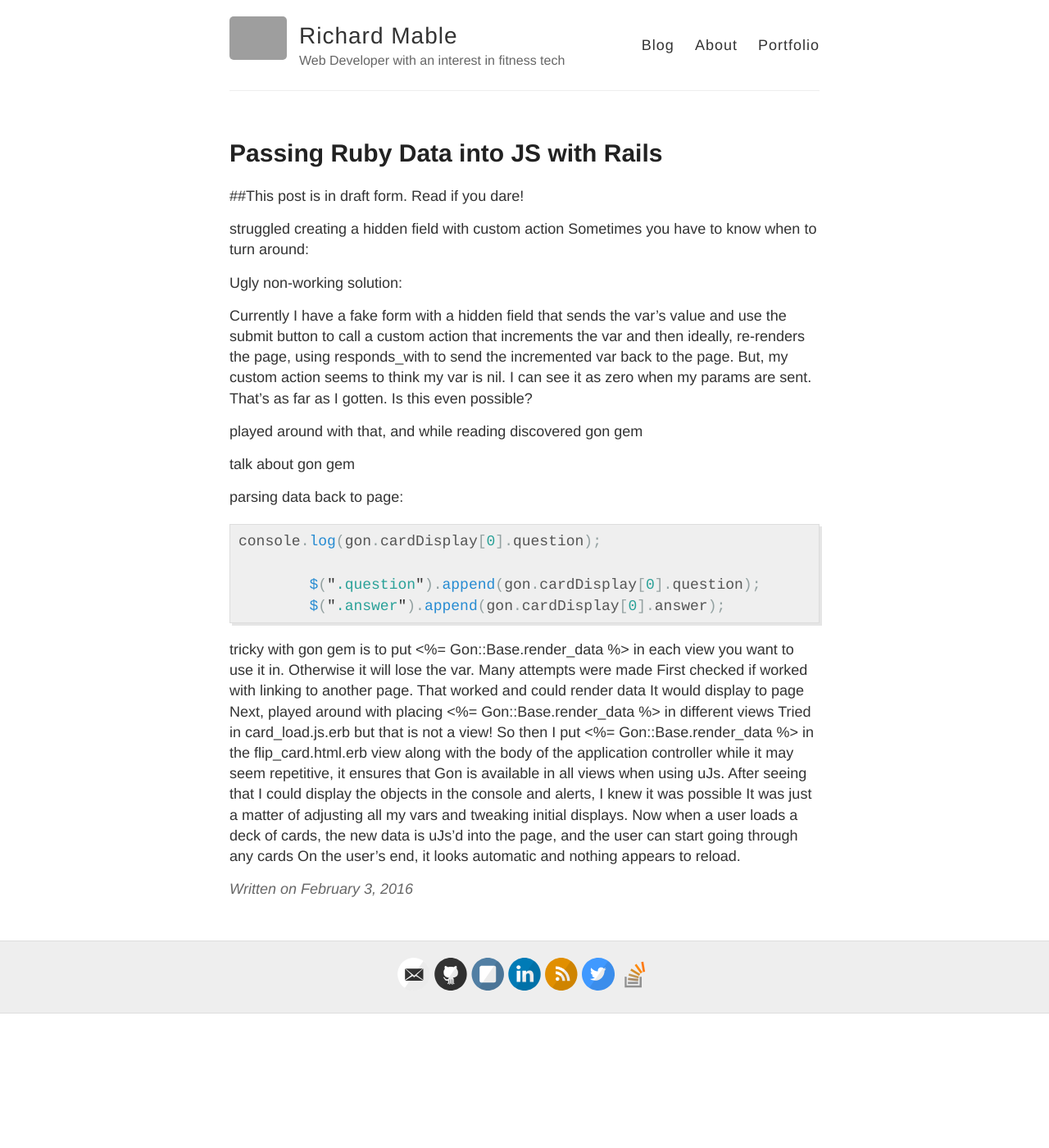
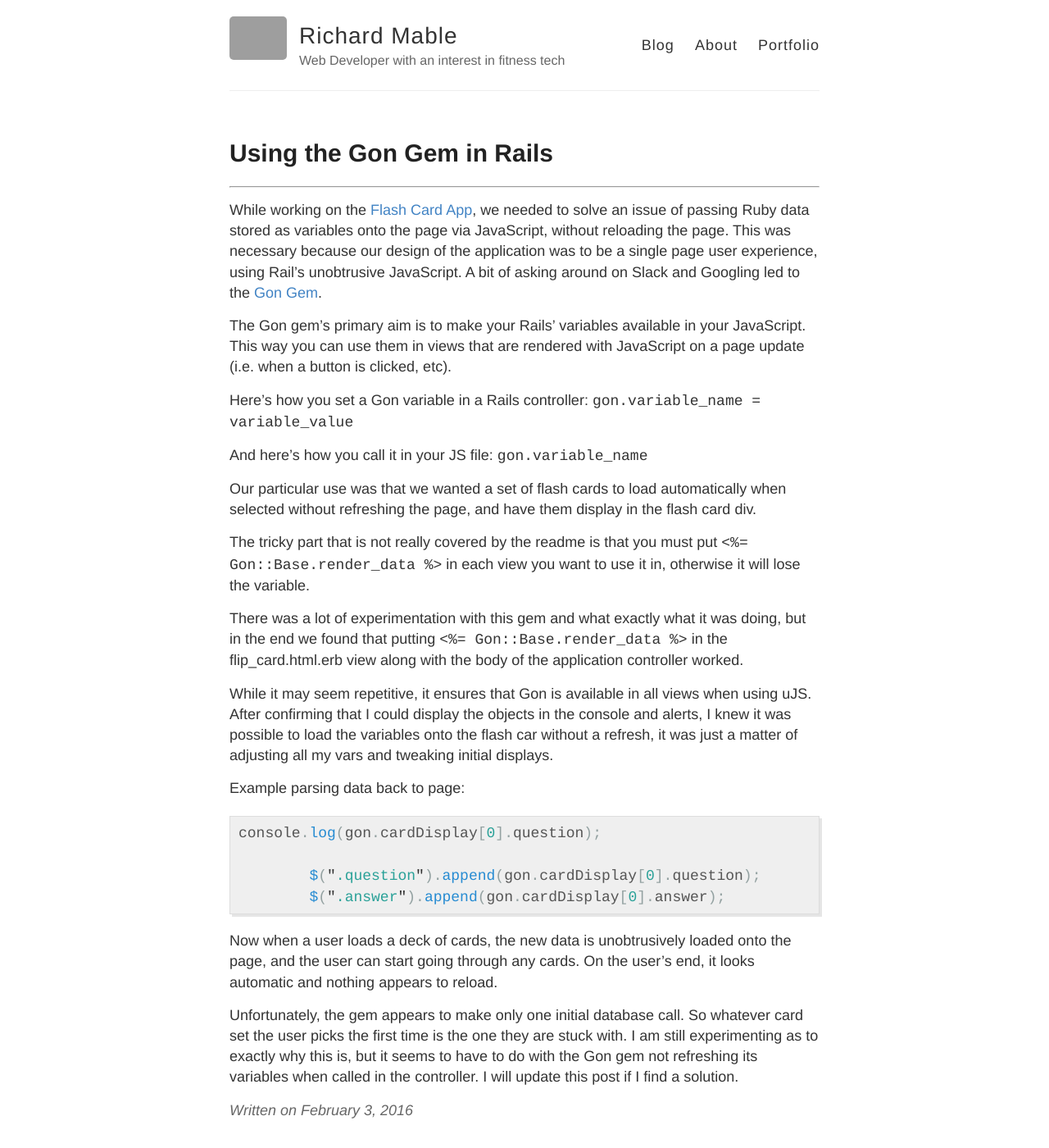
Before and after one commit to richardmable/richardmable.github.io, a Jekyll site: the page built from _posts/2016-02-03-Passing-Ruby-Data-To-JS-In-Rails.md, in a window 1280 px wide and 1400 px high. Shown: the whole window at 82% size. Built offline with Jekyll 4.4.1, drawn with Linux system fonts in a browser that asks for light colours; comment, search, counter and statistics services are not loaded; grey boxes are pictures that could not be loaded.

Commit message:
published gon gem post

```diff
--- a/_posts/2016-02-03-Passing-Ruby-Data-To-JS-In-Rails.md
+++ b/_posts/2016-02-03-Passing-Ruby-Data-To-JS-In-Rails.md
@@ -1,23 +1,26 @@
 ---
 layout: post
-title: Passing Ruby Data into JS with Rails
+title: Using the Gon Gem in Rails
 ---
 
-##This post is in draft form. Read if you dare!
+---
+While working on the [Flash Card App](https://protected-tor-56595.herokuapp.com), we needed to solve an issue of passing Ruby data stored as variables onto the page via JavaScript, without reloading the page. This was necessary because our design of the application was to be a single page user experience, using Rail's unobtrusive JavaScript. A bit of asking around on Slack and Googling led to the [Gon Gem](https://github.com/gazay/gon).
 
-struggled creating a hidden field with custom action
-Sometimes you have to know when to turn around:
+The Gon gem's primary aim is to make your Rails' variables available in your JavaScript. This way you can use them in views that are rendered with JavaScript on a page update (i.e. when a button is clicked, etc).
 
-Ugly non-working solution:
+Here's how you set a Gon variable in a Rails controller: `gon.variable_name = variable_value`
 
-Currently I have a fake form with a hidden field that sends the var’s value and use the submit button to call a custom action that increments the var and then ideally, re-renders the page, using responds_with to send the incremented var back to the page. But, my custom action seems to think my var is nil. I can see it as zero when my params are sent. That’s as far as I gotten. Is this even possible?
+And here's how you call it in your JS file: `gon.variable_name`
 
+Our particular use was that we wanted a set of flash cards to load automatically when selected without refreshing the page, and have them display in the flash card div.
 
-played around with that, and while reading discovered gon gem
+The tricky part that is not really covered by the readme is that you must put `<%=  Gon::Base.render_data %>` in each view you want to use it in, otherwise it will lose the variable.
 
-talk about gon gem
+There was a lot of experimentation with this gem and what exactly what it was doing, but in the end we found that putting `<%=  Gon::Base.render_data %>` in the flip_card.html.erb view along with the body of the application controller worked.
 
-parsing data back to page:
+While it may seem repetitive, it ensures that Gon is available in all views when using uJS. After confirming that I could display the objects in the console and alerts, I knew it was possible to load the variables onto the flash car without a refresh, it was just a matter of adjusting all my vars and tweaking initial displays.
+
+Example parsing data back to page:
 
 {% highlight javascript %}
 console.log(gon.cardDisplay[0].question);
@@ -26,18 +29,6 @@ console.log(gon.cardDisplay[0].question);
 	$(".answer").append(gon.cardDisplay[0].answer);
 {% endhighlight %}
 
-tricky with gon gem is to put <%=  Gon::Base.render_data %>
-in each view you want to use it in. Otherwise it will lose the var.
-Many attempts were made
-First checked if worked with linking to another page. That worked and could render data
-It would display to page
-Next, played around with placing <%=  Gon::Base.render_data %> in different views
-Tried in card_load.js.erb
-but that is not a view!
-So then I put <%=  Gon::Base.render_data %> in the flip_card.html.erb view
-along with the body of the application controller
-while it may seem repetitive, it ensures that Gon is available in all views when using uJs.
-After seeing that I could display the objects in the console and alerts, I knew it was possible
-It was just a matter of adjusting all my vars and tweaking initial displays.
-Now when a user loads a deck of cards, the new data is uJs'd into the page, and the user can start going through any cards
-On the user's end, it looks automatic and nothing appears to reload.
+Now when a user loads a deck of cards, the new data is unobtrusively loaded onto the page, and the user can start going through any cards. On the user's end, it looks automatic and nothing appears to reload.
+
+Unfortunately, the gem appears to make only one initial database call. So whatever card set the user picks the first time is the one they are stuck with. I am still experimenting as to exactly why this is, but it seems to have to do with the Gon gem not refreshing its variables when called in the controller. I will update this post if I find a solution.
```
Also changed, not shown: about.md (+3 -3 lines).
